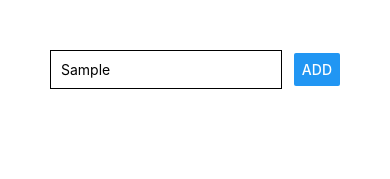
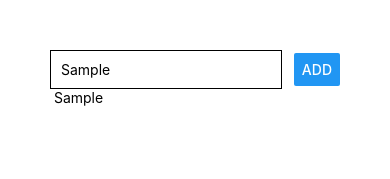
Before and after one commit to franklinsales/first-react-native, a React Native app: screen / in a window 390 px wide. Both pictures are taken after typing "Sample" into the empty fields and a click on the button "ADD". Shown: the top 179 px of the page. Built offline with nearby package versions, Linux system fonts and the light colour scheme.

Commit message:
output the list of items

```diff
--- a/App.js
+++ b/App.js
@@ -27,7 +27,7 @@ export default function App() {
       </View>
 
       <View>
-
+        {courseGoals.map((goal) =>  <Text key={goal}> {goal} </Text>)}
       </View>
 
     </View>
```
